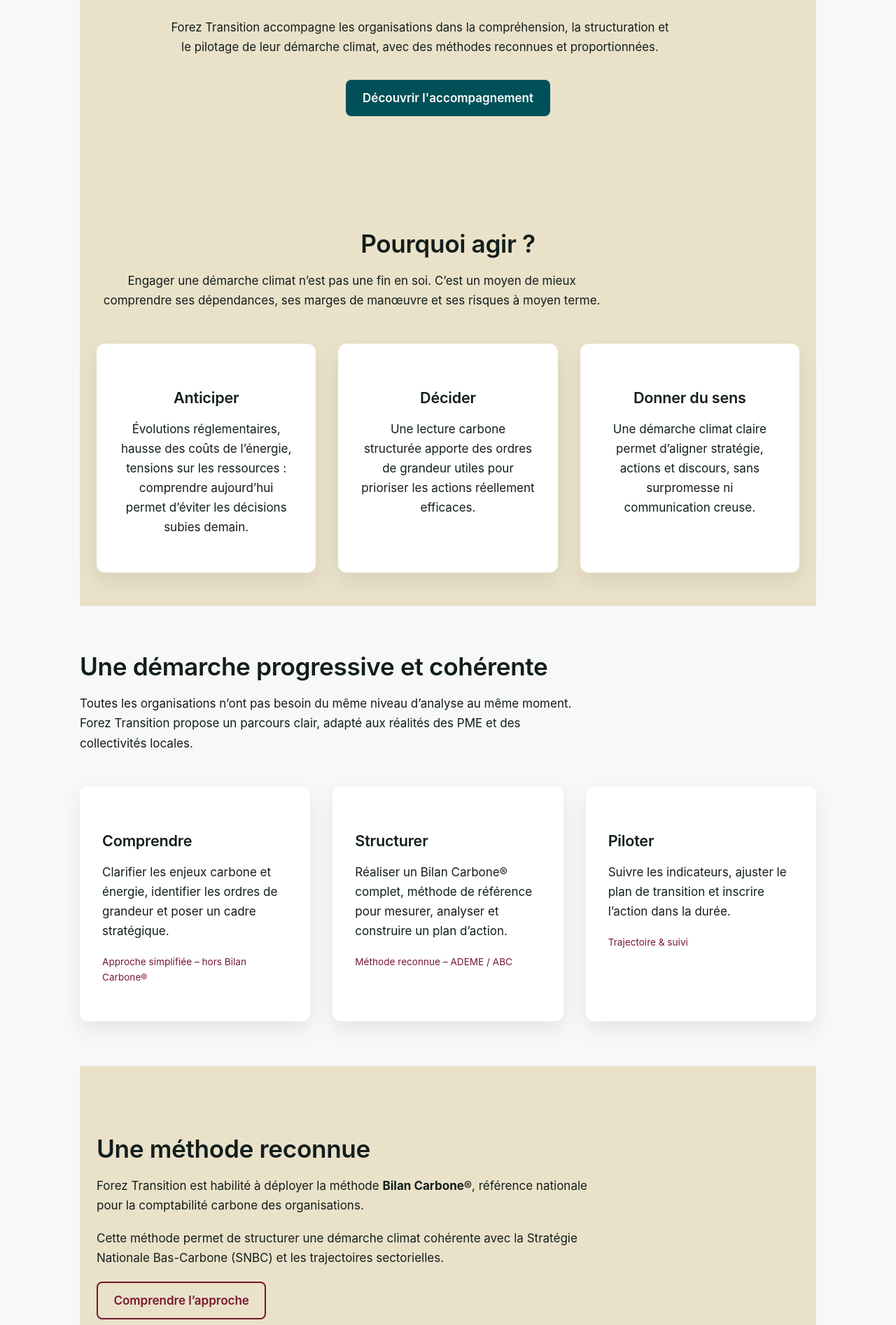
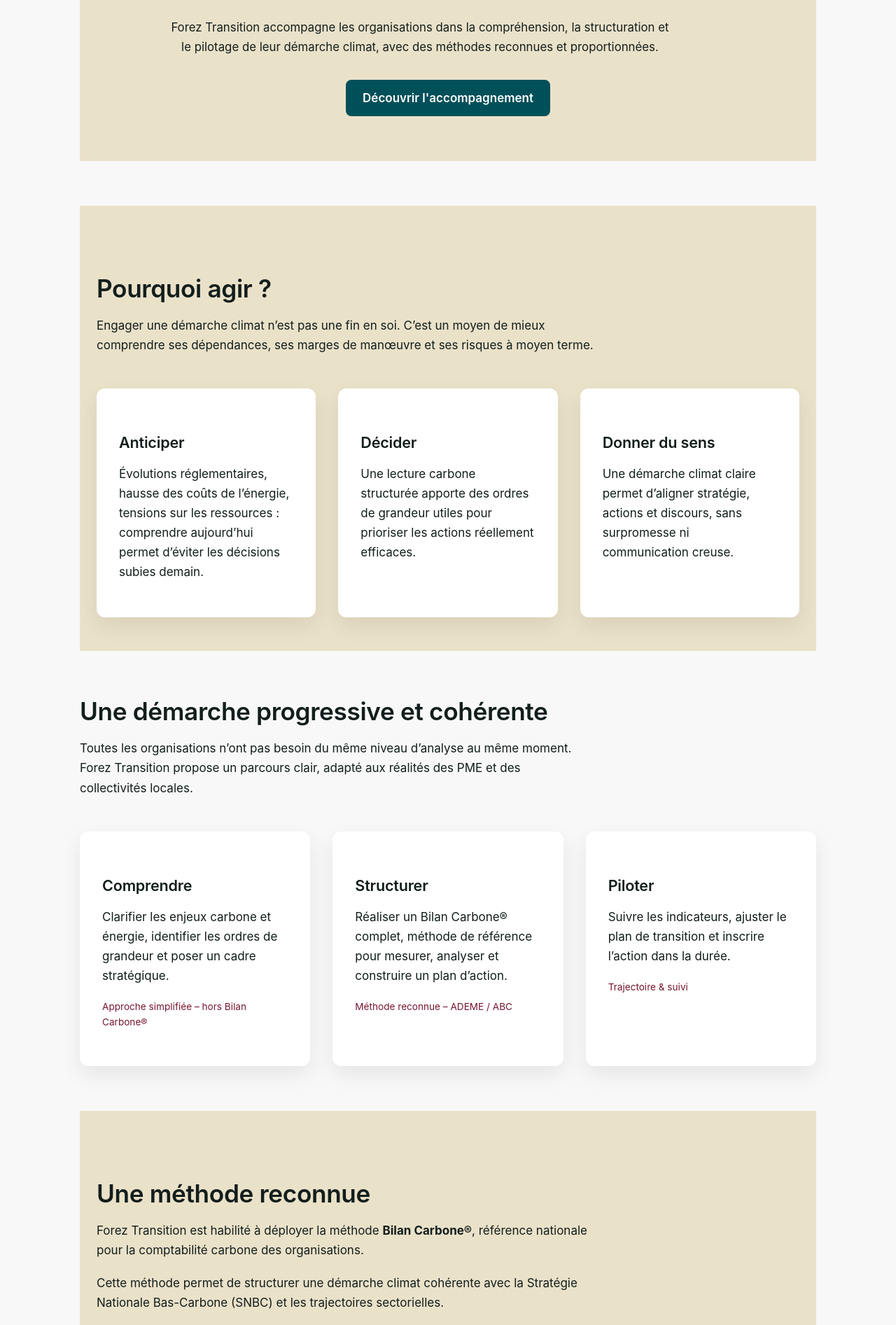
Before and after one commit to Alex-JULIEN/forez-transition, a Jekyll site: the page built from index.md, in a window 1280 px wide. Shown: the part 658-2551 px from the top of the page at 70% size. Built offline with Jekyll 4.4.1, drawn with Linux system fonts in a browser that asks for light colours.

Commit message:
Update index.md

```diff
--- a/index.md
+++ b/index.md
@@ -26,8 +26,9 @@ layout: default
     </a>
   </div>
 </section>
-
-<section class="section section-alt why-act">
+<section class="section">
+</section>
+<section class="section section-alt">
   <h2>Pourquoi agir ?</h2>
 
   <p class="section-intro">
@@ -36,7 +37,7 @@ layout: default
     ses marges de manœuvre et ses risques à moyen terme.
   </p>
 
-  <div class="why-grid">
+  <div class="parcours">
     <div class="parcours-step">
       <h3>Anticiper</h3>
       <p>
```
